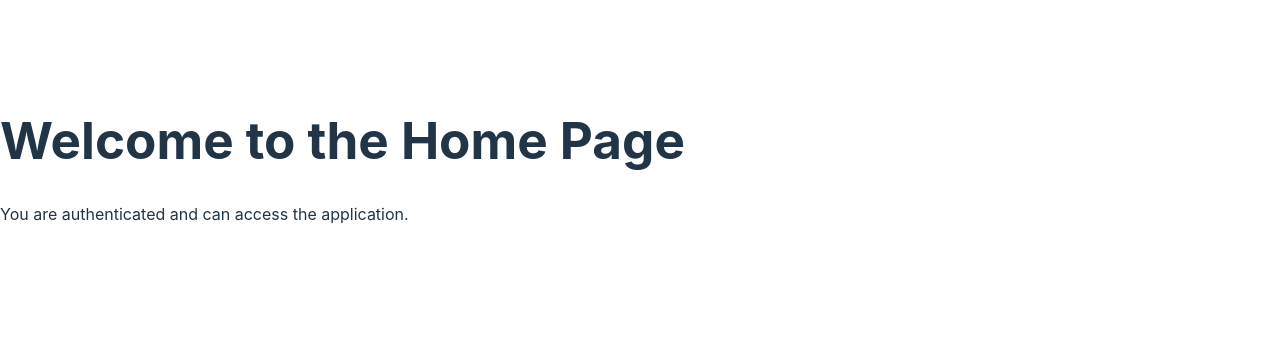
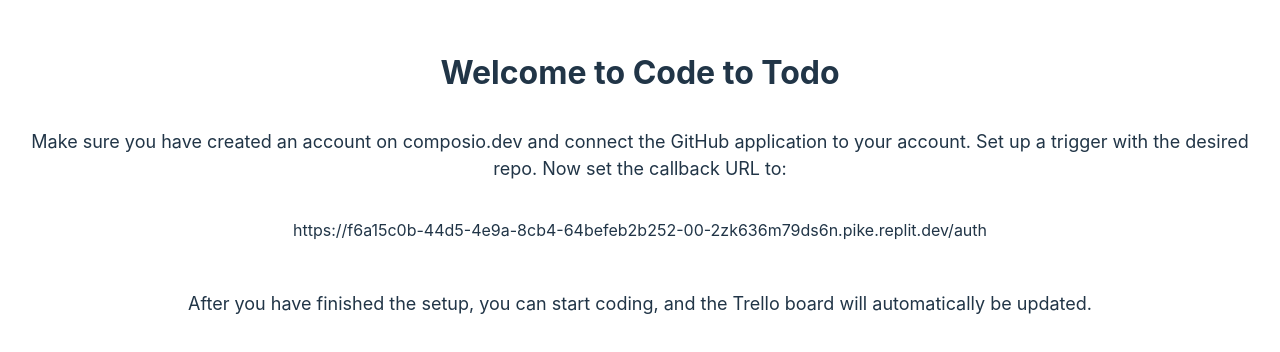
Before and after one commit to theyashwanthsai/codetotodo_frontend, a React (Vite) app: page / in a window 1280 px wide. Shown: the part 240-592 px from the top of the page. Built offline with nearby package versions, Linux system fonts and the light colour scheme; sample sign-in values are in the browser's storage.

Commit message:
Made changes in UI

```diff
--- a/src/AuthPage.jsx
+++ b/src/AuthPage.jsx
@@ -41,11 +41,12 @@
       console.error('Authentication failed:', error);
     }
   };
-
+  //
   return (
     <div style={{ display: 'flex', justifyContent: 'center', alignItems: 'center', minHeight: '100vh', textAlign: 'center'  }}>
   <div style={{ width: '300px', padding: '20px', border: '1px solid #ccc', borderRadius: '5px' }}>
     <h2 style={{ textAlign: 'center' }}>Authentication</h2>
+    <p>You can get list id from trello website. Just add `.json` at the end of the url of ur board, Try searching for listid using `control+f`</p>
     <form onSubmit={handleSubmit}>
       <div style={{ marginBottom: '10px' }}>
         <label htmlFor="userId">User ID:</label>
--- a/src/HomePage.jsx
+++ b/src/HomePage.jsx
@@ -2,11 +2,48 @@
 
 const HomePage = () => {
   return (
-    <div>
-      <h1>Welcome to the Home Page</h1>
-      <p>You are authenticated and can access the application.</p>
+    <div style={styles.container}>
+      <h1 style={styles.heading}>Welcome to Code to Todo</h1>
+      <p style={styles.paragraph}>
+        Make sure you have created an account on composio.dev and connect the GitHub application to your account.
+        Set up a trigger with the desired repo. Now set the callback URL to:
+      </p>
+      <p style={styles.callbackUrl}>
+        https://f6a15c0b-44d5-4e9a-8cb4-64befeb2b252-00-2zk636m79ds6n.pike.replit.dev/auth
+      </p>
+      <p style={styles.paragraph}>
+        After you have finished the setup, you can start coding, and the Trello board will automatically be updated.
+      </p>
     </div>
   );
 };
 
+const styles = {
+  container: {
+    display: 'flex',
+    flexDirection: 'column',
+    alignItems: 'center',
+    justifyContent: 'center',
+    minHeight: '100vh',
+    textAlign: 'center',
+    padding: '20px',
+  },
+  heading: {
+    fontSize: '32px',
+    fontWeight: 'bold',
+    marginBottom: '20px',
+  },
+  paragraph: {
+    fontSize: '18px',
+    marginBottom: '10px',
+  },
+  callbackUrl: {
+    fontSize: '16px',
+    backgroundColor: '#0000',
+    padding: '10px',
+    borderRadius: '4px',
+    marginBottom: '20px',
+  },
+};
+
 export default HomePage;
```
